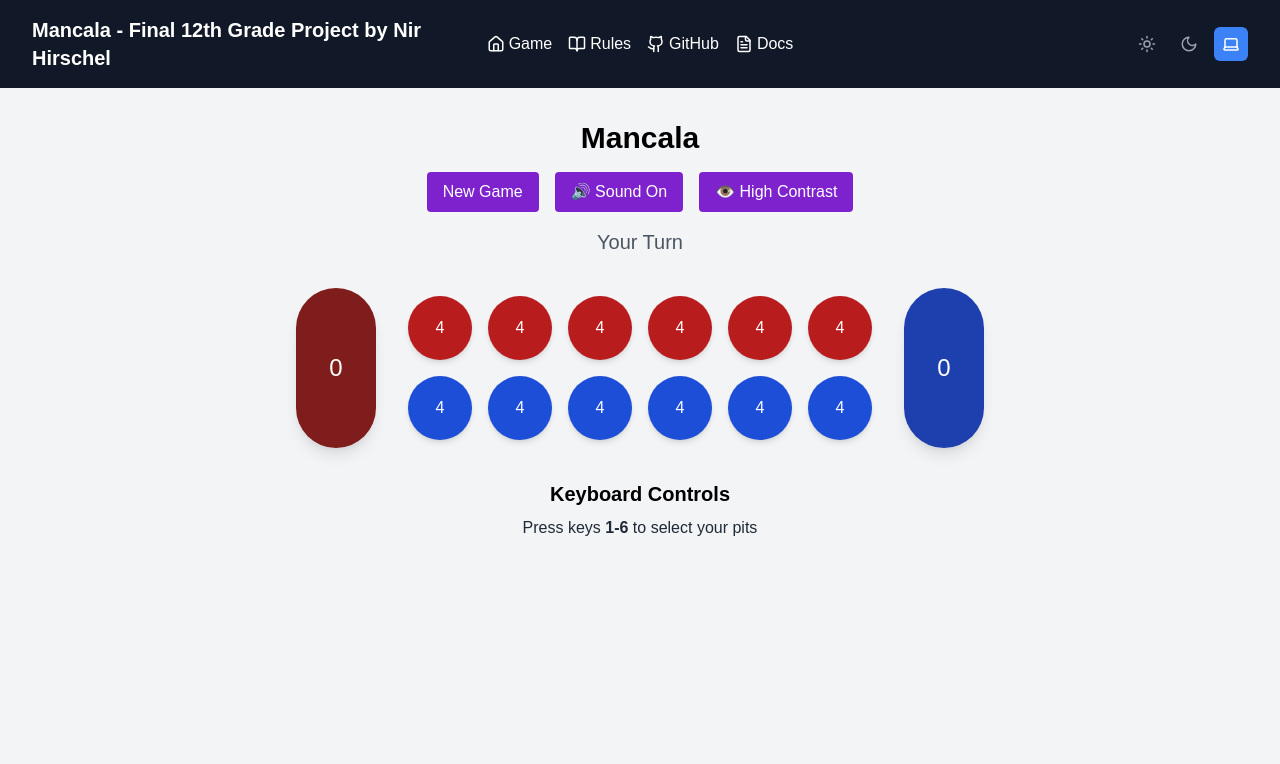
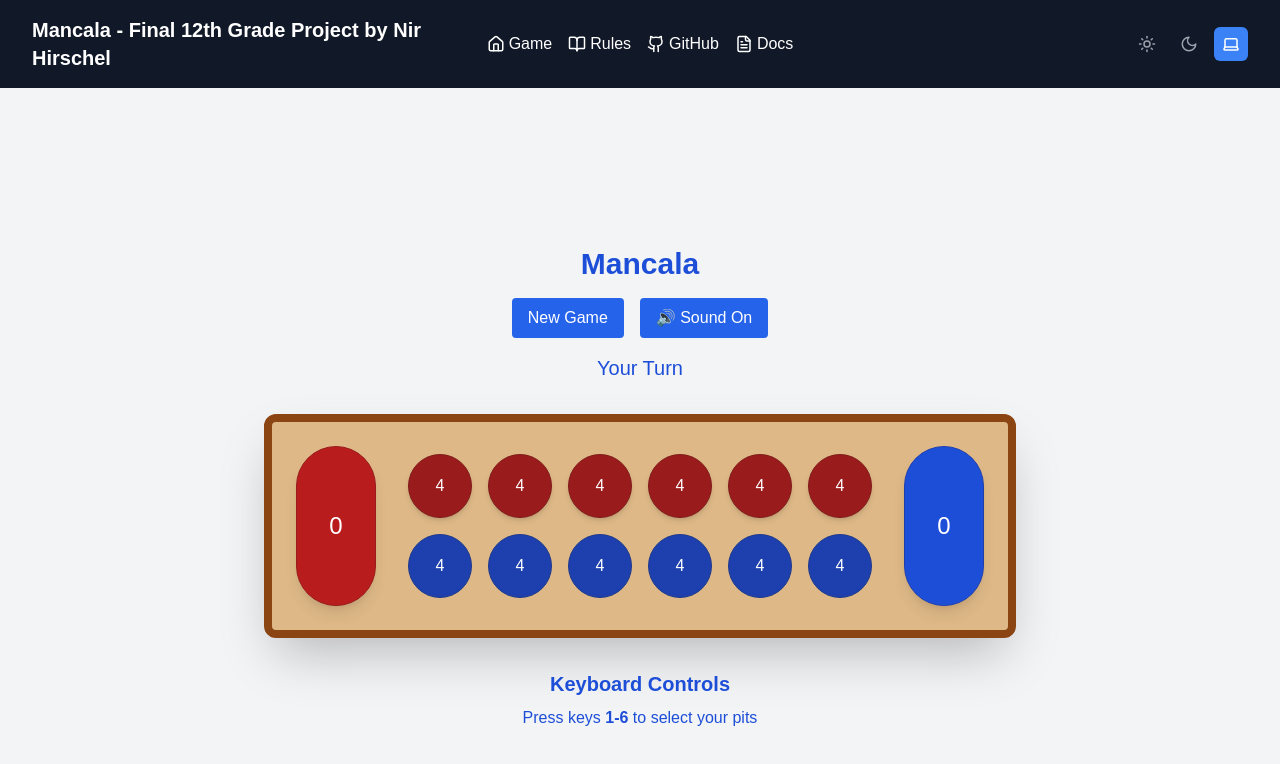
Before and after one commit to Rdhirschel/final-project-mancala, a Next.js app: page / in a window 1280 px wide. Both pictures are taken after a click on the button "You First". Shown: the top 764 px of the page. Built offline with nearby package versions, Linux system fonts and the light colour scheme.

Commit message:
refactor styling for Mancala rules page to enhance readability and visual appeal

```diff
--- a/src/components/game/GameView.tsx
+++ b/src/components/game/GameView.tsx
@@ -54,7 +54,7 @@ class GameView extends React.Component<GameViewProps, State> {
     if (typeof window !== "undefined") {
       this.moveSound = new Audio("/sounds/move.wav");
       this.winSound = new Audio("/sounds/win.wav");
-      this.loseSound = new Audio("/sounds/win.wav"); // (assuming win.wav/lose.wav are different)
+      this.loseSound = new Audio("/sounds/win.wav");
     }
   }
 
@@ -113,37 +113,35 @@ class GameView extends React.Component<GameViewProps, State> {
     this.forceUpdate();
   }
 
-  // Now using context instead of props to compute the theme
+  // Using context to compute the theme.
   getComputedTheme() {
     const { theme, computedTheme } = this.context;
-    if (theme === "system") {
-      return computedTheme;
-    }
-    return theme;
+    return theme === "system" ? computedTheme : theme;
   }
 
+  // Updated color scheme:
+  // • nonPitText (for header, status, instructions) uses blue/dark-blue
+  // • pitText and bankText always white
+  // • inactivePitText is a lighter blue variant for unusable pits.
+  // • The pit background colors remain fixed.
   getColorScheme() {
     const isDark = this.getComputedTheme() === "dark";
-    return this.state.highContrast
-      ? {
-          userPit: "bg-blue-700",
-          userPitHover: isDark ? "hover:bg-blue-600" : "hover:bg-blue-800",
-          userStore: "bg-blue-800",
-          aiPit: "bg-red-700",
-          aiStore: "bg-red-900",
-          inactivePit: isDark ? "bg-gray-800" : "bg-gray-700",
-          text: "text-white",
-          heading: isDark ? "text-white font-extrabold" : "text-black font-extrabold",
-        }
-      : {
-          userPit: isDark ? "bg-blue-600" : "bg-blue-500",
-          userPitHover: isDark ? "hover:bg-blue-500" : "hover:bg-blue-600",
-          userStore: isDark ? "bg-blue-700" : "bg-blue-600",
-          aiPit: isDark ? "bg-amber-600" : "bg-yellow-500",
-          aiStore: isDark ? "bg-amber-700" : "bg-yellow-600",
-          inactivePit: isDark ? "bg-gray-700" : "bg-gray-300",
-          text: "text-white",
-          heading: isDark ? "text-gray-100" : "text-gray-800",
+    return {
+      // Non-pit text
+      heading: isDark ? "text-blue-300" : "text-blue-700",
+      nonPitText: isDark ? "text-blue-300" : "text-blue-700",
+      // Text inside pits and banks
+      pitText: "text-white",
+      bankText: "text-white",
+      inactivePitText: isDark ? "text-blue-200" : "text-blue-300",
+      // Pit and bank background colors (fixed)
+      userPit: "bg-blue-800 border border-blue-900 rounded-full",
+      userPitHover: "hover:bg-blue-700",
+      aiPit: "bg-red-800 border border-red-900 rounded-full",
+      inactivePit: "bg-blue-50 border border-blue-100 rounded-full",
+      userStore: "bg-blue-700 border border-blue-800 rounded-full",
+      aiStore: "bg-red-700 border border-red-800 rounded-full",
+      primaryButton: isDark ? "bg-blue-800 hover:bg-blue-700" : "bg-blue-600 hover:bg-blue-500",
     };
   }
 
@@ -185,30 +183,36 @@ class GameView extends React.Component<GameViewProps, State> {
   }
 
   renderPreGameScreen() {
-    const { soundEnabled, highContrast } = this.state;
+    const { soundEnabled } = this.state;
     const colors = this.getColorScheme();
     const computedTheme = this.getComputedTheme();
     return (
       <div className={`min-h-screen ${computedTheme === "dark" ? "bg-gray-900" : "bg-gray-100"} p-4 md:p-8 flex items-center justify-center`}>
-        <div className={`max-w-md w-full ${computedTheme === "dark" ? "bg-gray-800 text-white" : "bg-white text-gray-900"} rounded-xl shadow-lg p-8 text-center`}>
+        <div className={`max-w-md w-full ${computedTheme === "dark" ? "bg-gray-800" : "bg-white"} rounded-xl shadow-lg p-8 text-center`}>
           <h1 className={`text-3xl font-bold ${colors.heading} mb-6`}>Mancala</h1>
-          <p className={`text-lg ${computedTheme === "dark" ? "text-gray-300" : "text-gray-700"} mb-8`}>
+          <p className={`text-lg ${colors.nonPitText} mb-8`}>
             Choose who goes first:
           </p>
           <div className="space-y-4 mb-8">
-            <button onClick={() => this.startGame("user")} className="w-full bg-blue-600 text-white px-6 py-4 rounded-lg text-lg font-medium hover:bg-blue-700 transition-colors duration-200" aria-label="You go first">
+            <button
+              onClick={() => this.startGame("user")}
+              className="w-full bg-blue-600 text-white px-6 py-4 rounded-lg text-lg font-medium hover:bg-blue-700 transition-colors duration-200"
+              aria-label="You go first">
               You First
             </button>
-            <button onClick={() => this.startGame("ai")} className="w-full bg-purple-600 text-white px-6 py-4 rounded-lg text-lg font-medium hover:bg-purple-700 transition-colors duration-200" aria-label="AI goes first">
+            <button
+              onClick={() => this.startGame("ai")}
+              className="w-full bg-red-500 text-white px-6 py-4 rounded-lg text-lg font-medium hover:bg-red-600 transition-colors duration-200"
+              aria-label="AI goes first">
               AI First
             </button>
           </div>
           <div className="flex space-x-4 justify-center">
-            <button onClick={this.toggleSound} className={`px-4 py-2 rounded transition-colors duration-200 ${soundEnabled ? "bg-green-600 hover:bg-green-700 text-white" : "bg-gray-600 hover:bg-gray-700 text-white"}`} aria-label={`Sound is currently ${soundEnabled ? "on" : "off"}. Click to turn sound ${soundEnabled ? "off" : "on"}`}>
+            <button
+              onClick={this.toggleSound}
+              className={`px-4 py-2 rounded transition-colors duration-200 ${soundEnabled ? `${colors.primaryButton} text-white` : "bg-gray-700 hover:bg-gray-800 text-white"}`}
+              aria-label={`Sound is currently ${soundEnabled ? "on" : "off"}. Click to turn sound ${soundEnabled ? "off" : "on"}`}>
               {soundEnabled ? "🔊 Sound On" : "🔇 Sound Off"}
-            </button>
-            <button onClick={this.toggleContrast} className={`px-4 py-2 rounded transition-colors duration-200 ${highContrast ? "bg-green-600 hover:bg-green-700 text-white" : "bg-gray-600 hover:bg-gray-700 text-white"}`} aria-label={`High contrast is currently ${highContrast ? "on" : "off"}. Click to turn high contrast ${highContrast ? "off" : "on"}`}>
-              {highContrast ? "👁️ High Contrast" : "👁️ Normal"}
             </button>
           </div>
         </div>
@@ -217,46 +221,88 @@ class GameView extends React.Component<GameViewProps, State> {
   }
 
   renderGameBoard() {
-    const { board, currentPlayer, gameOver, message, soundEnabled, highContrast } = this.state;
+    const { board, currentPlayer, gameOver, message, soundEnabled } = this.state;
     const colors = this.getColorScheme();
     const computedTheme = this.getComputedTheme();
     const isDark = computedTheme === "dark";
     return (
-      <div className={`min-h-screen ${isDark ? "bg-gray-900" : "bg-gray-100"} p-4 md:p-8`}>
+      <div className={`min-h-screen ${isDark ? "bg-gray-900" : "bg-gray-100"} p-4 md:p-8 flex justify-center items-center`}>
         <div className="max-w-4xl mx-auto">
+          {/* Text and control section */}
           <div className="text-center mb-8">
             <h1 className={`text-3xl font-bold ${colors.heading} mb-4`}>Mancala</h1>
             <div className="space-x-4 mb-4">
-              <button onClick={this.resetGame} className="bg-purple-700 text-white px-4 py-2 rounded hover:bg-purple-800 transition-colors duration-200" aria-label="Return to start screen">
+              <button
+                onClick={this.resetGame}
+                className={`${colors.primaryButton} text-white px-4 py-2 rounded transition-colors duration-200`}
+                aria-label="Return to start screen"
+              >
                 New Game
               </button>
-              <button onClick={this.toggleSound} className={`px-4 py-2 rounded transition-colors duration-200 ${soundEnabled ? "bg-purple-700 hover:bg-purple-800 text-white" : "bg-gray-700 hover:bg-gray-800 text-white"}`} aria-label={`Sound is currently ${soundEnabled ? "on" : "off"}. Click to turn sound ${soundEnabled ? "off" : "on"}`}>
+              <button
+                onClick={this.toggleSound}
+                className={`px-4 py-2 rounded transition-colors duration-200 ${soundEnabled ? `${colors.primaryButton} text-white` : "bg-gray-700 hover:bg-gray-800 text-white"}`}
+                aria-label={`Sound is currently ${soundEnabled ? "on" : "off"}. Click to turn sound ${soundEnabled ? "off" : "on"}`}
+              >
                 {soundEnabled ? "🔊 Sound On" : "🔇 Sound Off"}
               </button>
-              <button onClick={this.toggleContrast} className={`px-4 py-2 rounded transition-colors duration-200 ${highContrast ? "bg-purple-700 hover:bg-purple-800 text-white" : "bg-gray-700 hover:bg-gray-800 text-white"}`} aria-label={`High contrast is currently ${highContrast ? "on" : "off"}. Click to turn high contrast ${highContrast ? "off" : "on"}`}>
-                {highContrast ? "👁️ High Contrast" : "👁️ Normal"}
-              </button>
             </div>
-            <p className={`text-xl ${gameOver ? (message === "You Win!" ? "text-green-500 font-bold animate-pulse" : "text-red-500 font-bold") : isDark ? "text-gray-300" : "text-gray-600"}`} aria-live="polite">
+            <p className={`text-xl ${gameOver
+                ? (message === "You Win!"
+                  ? "text-green-500 font-bold animate-pulse"
+                  : "text-red-500 font-bold")
+                : colors.nonPitText}`}
+               aria-live="polite"
+            >
               {message || (currentPlayer === "user" ? "Your Turn" : "AI Thinking...")}
             </p>
           </div>
+          {/* Board section wrapped in a wood-style frame */}
+          <div
+            className="border-8 rounded-xl p-6 shadow-2xl mb-8"
+            style={{
+              borderColor: "#8B4513",
+              backgroundColor: "#DEB887",
+            }}
+          >
             <div className="flex items-center justify-center gap-4 md:gap-8">
-            <div className={`w-16 h-32 md:w-20 md:h-40 ${colors.aiStore} rounded-full flex items-center justify-center ${colors.text} text-2xl shadow-lg transition-all`} aria-label={`AI's store contains ${board[13]} stones`}>
+              <div
+                className={`w-16 h-32 md:w-20 md:h-40 ${colors.aiStore} flex items-center justify-center ${colors.bankText} text-2xl shadow-lg transition-all`}
+                aria-label={`AI's store contains ${board[13]} stones`}
+              >
                 {board[13]}
               </div>
               <div className="flex flex-col gap-4">
                 <div className="flex gap-2 md:gap-4" role="region" aria-label="AI's pits">
                   {[12, 11, 10, 9, 8, 7].map((pitIndex) => (
-                  <button key={pitIndex} className={`w-12 h-12 md:w-16 md:h-16 rounded-full flex items-center justify-center ${colors.text} shadow-md transition-all duration-300 ${board[pitIndex] ? colors.aiPit : colors.inactivePit} cursor-default`} aria-label={`AI's pit ${12 - pitIndex} contains ${board[pitIndex]} stones`} disabled={true}>
+                    <button
+                      key={pitIndex}
+                      className={`w-12 h-12 md:w-16 md:h-16 ${colors.aiPit} shadow-md transition-all duration-300 cursor-default flex items-center justify-center ${colors.pitText}`}
+                      aria-label={`AI's pit ${12 - pitIndex} contains ${board[pitIndex]} stones`}
+                      disabled={true}
+                    >
                       {board[pitIndex]}
                     </button>
                   ))}
                 </div>
                 <div className="flex gap-2 md:gap-4" role="region" aria-label="Your pits">
                   {[0, 1, 2, 3, 4, 5].map((pitIndex) => (
-                  <button key={pitIndex} onClick={() => this.handleUserMove(pitIndex)} disabled={currentPlayer !== "user" || gameOver || !board[pitIndex]} className={`relative group w-12 h-12 md:w-16 md:h-16 rounded-full flex items-center justify-center ${colors.text} shadow-md transition-all duration-300 ${currentPlayer === "user" && board[pitIndex] ? `${colors.userPit} ${colors.userPitHover} cursor-pointer` : `${colors.inactivePit} cursor-not-allowed`} ${currentPlayer === "user" && board[pitIndex] ? "hover:scale-110" : ""}`} aria-label={`Your pit ${pitIndex + 1} contains ${board[pitIndex]} stones. ${currentPlayer === "user" && board[pitIndex] > 0 ? "Press to move these stones" : "Cannot be selected"}`}>
-                    <span aria-hidden="true">{board[pitIndex]}</span>
+                    <button
+                      key={pitIndex}
+                      onClick={() => this.handleUserMove(pitIndex)}
+                      disabled={currentPlayer !== "user" || gameOver || !board[pitIndex]}
+                      className={`relative group w-12 h-12 md:w-16 md:h-16 ${
+                        currentPlayer === "user" && board[pitIndex]
+                          ? `${colors.userPit} ${colors.userPitHover} cursor-pointer`
+                          : `${colors.inactivePit} cursor-not-allowed`
+                      } transition-all duration-300 flex items-center justify-center`}
+                      aria-label={`Your pit ${pitIndex + 1} contains ${board[pitIndex]} stones. ${
+                        currentPlayer === "user" && board[pitIndex] > 0 ? "Press to move these stones" : "Cannot be selected"
+                      }`}
+                    >
+                      <span className={currentPlayer === "user" && board[pitIndex] ? colors.pitText : colors.inactivePitText} aria-hidden="true">
+                        {board[pitIndex]}
+                      </span>
                       <span className="absolute bottom-0 left-1/2 transform -translate-x-1/2 text-xs opacity-0 group-hover:opacity-100 transition-opacity duration-200 pointer-events-none" aria-hidden="true">
                         {pitIndex + 1}
                       </span>
@@ -264,20 +310,31 @@ class GameView extends React.Component<GameViewProps, State> {
                   ))}
                 </div>
               </div>
-            <div className={`w-16 h-32 md:w-20 md:h-40 ${colors.userStore} rounded-full flex items-center justify-center ${colors.text} text-2xl shadow-lg transition-all`} aria-label={`Your store contains ${board[6]} stones`}>
+              <div
+                className={`w-16 h-32 md:w-20 md:h-40 ${colors.userStore} flex items-center justify-center ${colors.bankText} text-2xl shadow-lg transition-all`}
+                aria-label={`Your store contains ${board[6]} stones`}
+              >
                 {board[6]}
               </div>
             </div>
+          </div>
+          {/* Additional controls and instructions */}
           {gameOver && (
             <div className="mt-8 text-center">
-              <button onClick={this.playAgain} className="bg-purple-700 text-white px-6 py-3 rounded-lg text-lg hover:bg-purple-800 transition-colors duration-200" aria-label={this.state.started === "user" ? "You go first" : "AI goes first"}>
+              <button
+                onClick={this.playAgain}
+                className={`${colors.primaryButton} text-white px-6 py-3 rounded-lg text-lg transition-colors duration-200`}
+                aria-label={this.state.started === "user" ? "You go first" : "AI goes first"}
+              >
                 Play Again
               </button>
             </div>
           )}
           <div className="mt-8 text-center">
             <h2 className={`text-xl font-bold ${colors.heading} mb-2`}>Keyboard Controls</h2>
-            <p className={isDark ? "text-gray-300" : "text-gray-800"}>Press keys <strong>1-6</strong> to select your pits</p>
+            <p className="text-blue-700 dark:text-blue-300">
+              Press keys <strong>1-6</strong> to select your pits
+            </p>
           </div>
         </div>
       </div>
```
Also changed, not shown: src/app/rules/page.tsx (+34 -16 lines). Lines whose indentation alone changed are shown as unchanged.
